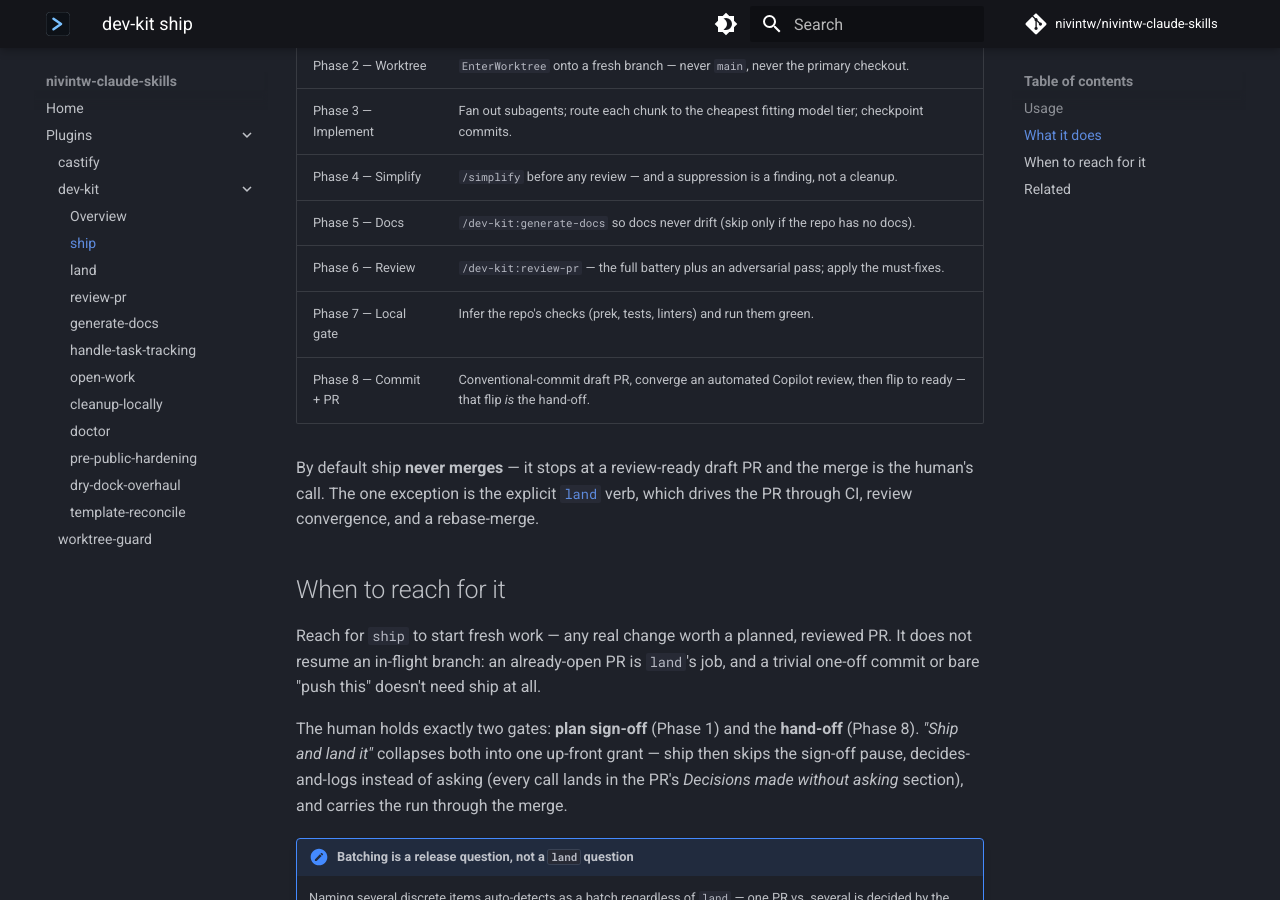
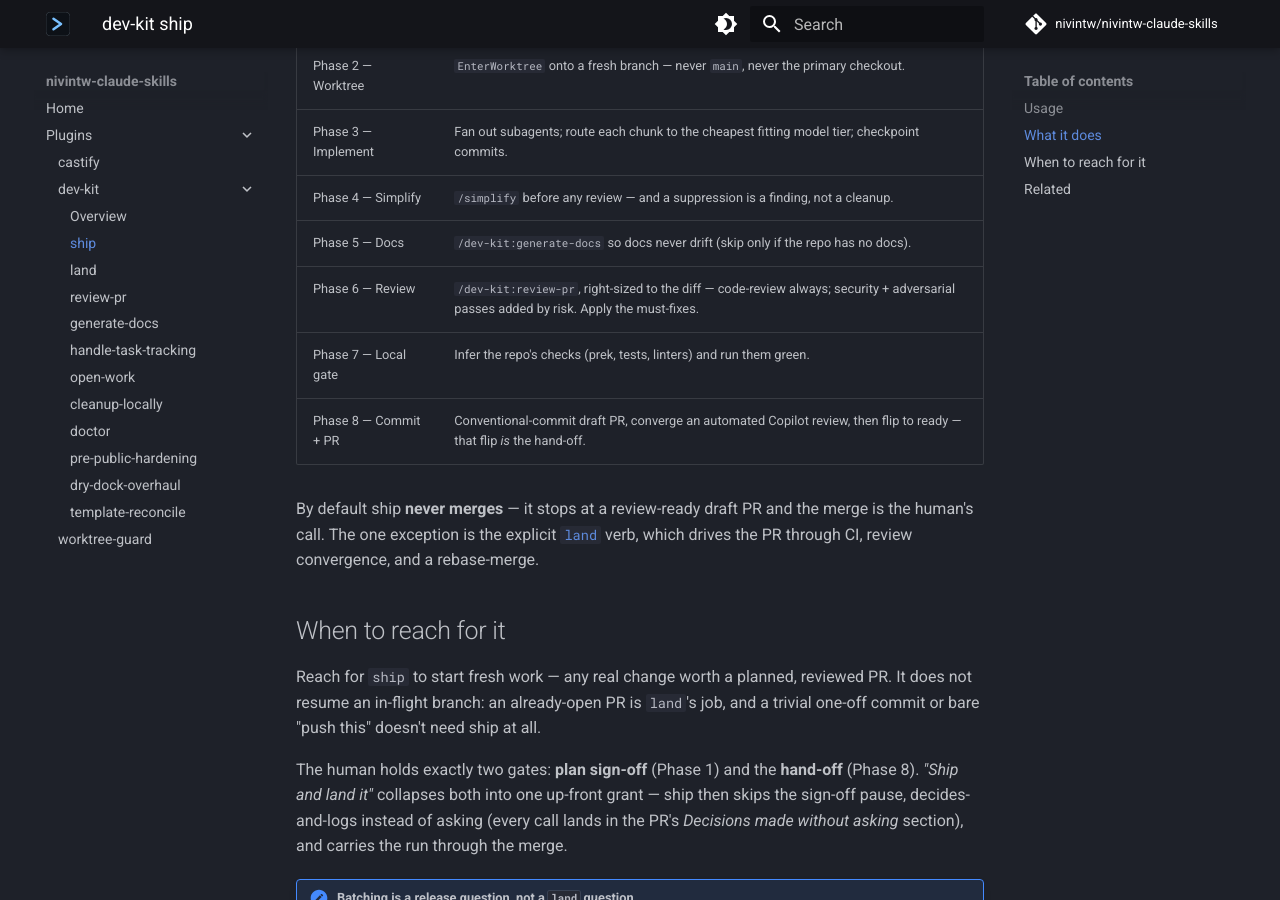
Before and after one commit to nivintw/nivintw-claude-skills, an MkDocs documentation site: the page built from docs/dev-kit/ship.md, in a window 1280 px wide and 900 px high, scrolled down 781 px. Built offline with MkDocs 1.6.1 and Material for MkDocs 9.7.7, drawn with Linux system fonts in a browser that asks for light colours; nearby versions of some CDN libraries; comment, search, counter and statistics services are not loaded.

Commit message:
docs(dev-kit): Reconcile ship's review phase with the scaled Phase 6 gate
ship.md's phase table and the dev-kit landing page both described Phase 6
as running "the full review battery" unconditionally, which #166 changed:
the battery is now right-sized to what the diff touches (code-review
always, security/adversarial by risk). Bring both in line. The removed
frontmatter description phrasings (#167) needed no doc change -- the doc
pages paraphrase independently and stay accurate.

Refs #166

```diff
--- a/docs/dev-kit.html
+++ b/docs/dev-kit.html
@@ -85,8 +85,8 @@
         <code class="cmd">/dev-kit:ship</code>
         <p class="cmd-summary">The orchestrator. Drives a change from idea to a review-ready PR:
           plan and get sign-off, work in a dedicated worktree, implement with work routed to
-          the cheapest fitting model tier, then simplify, refresh docs, run the full review
-          battery, open the PR, and converge an automated review. Hands off by default — or, on
+          the cheapest fitting model tier, then simplify, refresh docs, run the review battery
+          (right-sized to the diff), open the PR, and converge an automated review. Hands off by default — or, on
           request, <strong>lands</strong> the PR: drives CI to green, converges the review, then
           rebase-merges and cleans up. The one path where ship merges. Ask for <code>land</code>
           up front and that single grant covers the plan sign-off too — no separate
--- a/docs/dev-kit/ship.md
+++ b/docs/dev-kit/ship.md
@@ -31,7 +31,7 @@ One run, phases in order:
 | Phase 3 — Implement | Fan out subagents; route each chunk to the cheapest fitting model tier; checkpoint commits. |
 | Phase 4 — Simplify | `/simplify` before any review — and a suppression is a finding, not a cleanup. |
 | Phase 5 — Docs | `/dev-kit:generate-docs` so docs never drift (skip only if the repo has no docs). |
-| Phase 6 — Review | `/dev-kit:review-pr` — the full battery plus an adversarial pass; apply the must-fixes. |
+| Phase 6 — Review | `/dev-kit:review-pr`, right-sized to the diff — code-review always; security + adversarial passes added by risk. Apply the must-fixes. |
 | Phase 7 — Local gate | Infer the repo's checks (prek, tests, linters) and run them green. |
 | Phase 8 — Commit + PR | Conventional-commit draft PR, converge an automated Copilot review, then flip to ready — that flip *is* the hand-off. |
 
```
